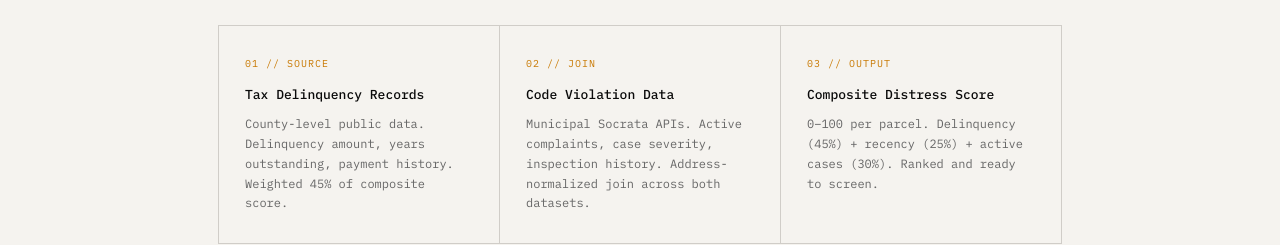
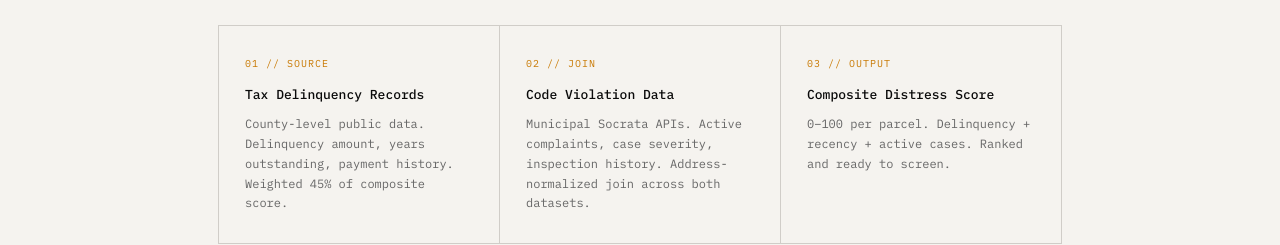
Before and after one commit to jmill823/deltascanner-web, a website: page index.html in a window 1280 px wide. Shown: the part 971-1216 px from the top of the page. Drawn offline with Linux system fonts and the light colour scheme.

Commit message:
Update index.html

```diff
--- a/index.html
+++ b/index.html
@@ -393,8 +393,8 @@
         <div class="step-num">03 // OUTPUT</div>
         <div class="step-title">Composite Distress Score</div>
         <div class="step-desc">
-          0–100 per parcel. Delinquency (45%) + recency (25%) +
-          active cases (30%). Ranked and ready to screen.
+          0–100 per parcel. Delinquency + recency +
+          active cases. Ranked and ready to screen.
         </div>
       </div>
     </div>
```
